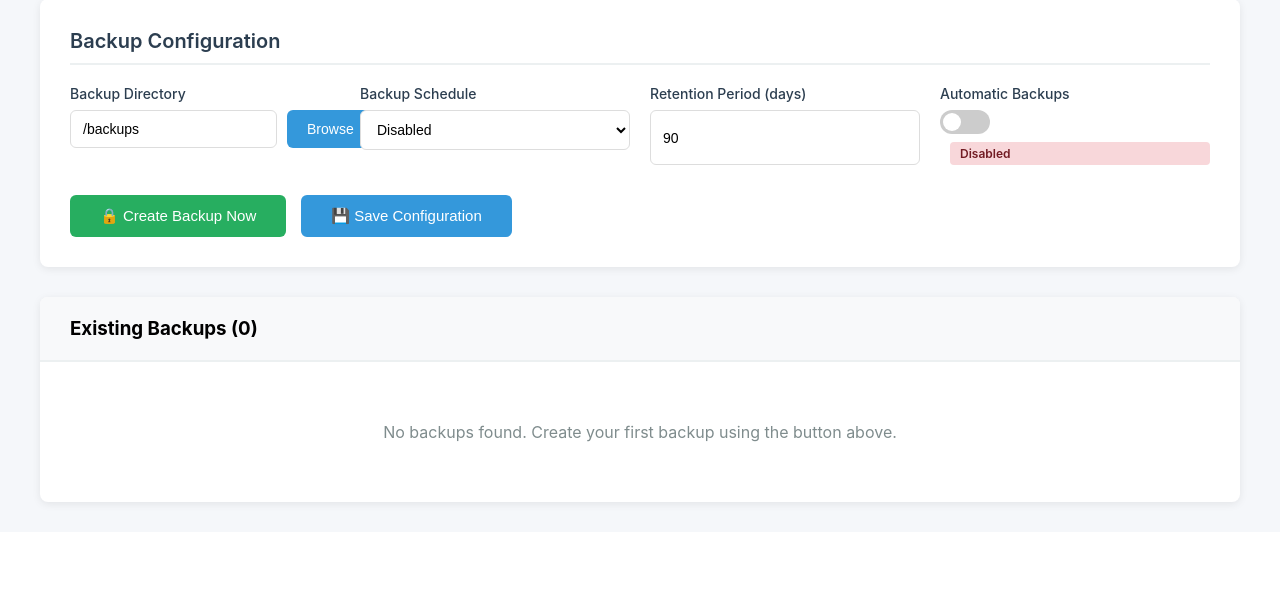
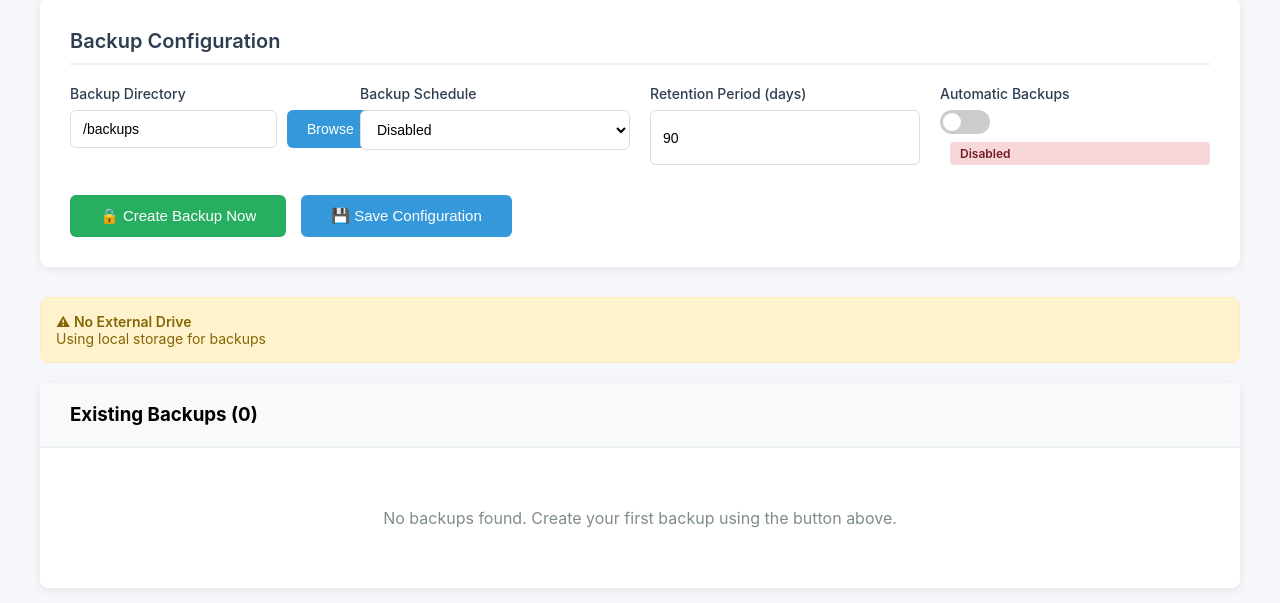
Before and after one commit to DinoHorvat96/Raman-Medical-Research, a Flask app: page /settings/backup in a window 1280 px wide. Shown: the part 333-936 px from the top of the page. Before the commit the page ends 841 px from the top, so only its background shows below. Run offline with Flask 3, Linux system fonts and the light colour scheme; the visitor is signed in with stand-in values (Sample User, id 1); some libraries are stand-ins or nearby versions.

Commit message:
Added external drives support for backups

```diff
--- a/app.py
+++ b/app.py
@@ -2955,14 +2955,32 @@ def settings_backup():
 @app.route('/api/browse-directory', methods=['POST'])
 @admin_required
 def browse_directory():
-    """Browse server directory structure"""
+    """Browse server directory structure with extended support for external drives"""
     current_path = request.json.get('path', '/')
-
-    # Security: Restrict to certain directories
-    allowed_roots = ['/backups', '/mnt', '/home', '/var/backups', '/tmp']
 
     # Normalize path
     current_path = os.path.normpath(current_path)
+
+    # Extended allowed roots for Raspberry Pi and external drives
+    allowed_roots = [
+        '/backups',  # Default backup location
+        '/mnt',  # Standard mount point for external drives
+        '/media',  # Alternative mount point (Raspberry Pi often uses this)
+        '/external_backup',  # Docker mapped external drive
+        '/home',  # User home directories
+        '/var/backups',  # System backup location
+        '/tmp'  # Temporary directory
+    ]
+
+    # Dynamically add specific mount points if they exist (for Raspberry Pi)
+    if os.path.exists('/mnt/medical_backups'):
+        allowed_roots.append('/mnt/medical_backups')
+
+    # For Unraid - add common paths
+    if os.path.exists('/mnt/user'):
+        allowed_roots.append('/mnt/user')
+    if os.path.exists('/mnt/disks'):
+        allowed_roots.append('/mnt/disks')
 
     # Check if path is within allowed roots
     path_allowed = False
@@ -2987,7 +3005,7 @@ def browse_directory():
 
         # List directory contents
         if current_path == '/':
-            # Show only allowed root directories
+            # Show only allowed root directories that exist
             for root in allowed_roots:
                 if os.path.exists(root):
                     entries.append({
@@ -2997,22 +3015,48 @@ def browse_directory():
                     })
         else:
             # List actual directory contents
-            for entry in sorted(os.listdir(current_path)):
-                entry_path = os.path.join(current_path, entry)
-
-                # Skip hidden files/directories
-                if entry.startswith('.'):
-                    continue
-
-                try:
-                    if os.path.isdir(entry_path):
-                        entries.append({
-                            'name': entry,
-                            'path': entry_path,
-                            'type': 'directory'
-                        })
-                except PermissionError:
-                    continue
+            try:
+                for entry in sorted(os.listdir(current_path)):
+                    entry_path = os.path.join(current_path, entry)
+
+                    # Skip hidden files/directories
+                    if entry.startswith('.'):
+                        continue
+
+                    try:
+                        if os.path.isdir(entry_path):
+                            # Check if it's a mount point (useful for external drives)
+                            is_mount = os.path.ismount(entry_path)
+
+                            # Get directory size if it's a mount point
+                            mount_info = ""
+                            if is_mount:
+                                try:
+                                    statvfs = os.statvfs(entry_path)
+                                    free_space = statvfs.f_frsize * statvfs.f_bavail
+                                    total_space = statvfs.f_frsize * statvfs.f_blocks
+                                    free_gb = free_space / (1024 ** 3)
+                                    total_gb = total_space / (1024 ** 3)
+                                    mount_info = f" ({free_gb:.1f}GB free / {total_gb:.1f}GB total)"
+                                except:
+                                    mount_info = " (mount point)"
+
+                            entries.append({
+                                'name': entry + mount_info,
+                                'path': entry_path,
+                                'type': 'directory',
+                                'is_mount': is_mount
+                            })
+                    except PermissionError:
+                        # Skip directories we don't have permission to access
+                        continue
+            except PermissionError:
+                # If we can't list the directory at all
+                return jsonify({
+                    'error': 'Permission denied for this directory',
+                    'current_path': current_path,
+                    'entries': []
+                }), 403
 
         return jsonify({
             'current_path': current_path,
@@ -3021,6 +3065,106 @@ def browse_directory():
 
     except Exception as e:
         return jsonify({'error': str(e)}), 500
+
+
+def check_backup_location(backup_dir):
+    """Check if backup location is available and writable"""
+    try:
+        # Check if directory exists
+        if not os.path.exists(backup_dir):
+            os.makedirs(backup_dir, exist_ok=True)
+
+        # Check if it's writable
+        test_file = os.path.join(backup_dir, '.write_test')
+        with open(test_file, 'w') as f:
+            f.write('test')
+        os.remove(test_file)
+
+        # Check if it's an external drive (optional)
+        mount_point = os.path.ismount(backup_dir) or os.path.ismount(os.path.dirname(backup_dir))
+
+        # Check available space
+        statvfs = os.statvfs(backup_dir)
+        free_space = statvfs.f_frsize * statvfs.f_bavail
+        free_space_gb = free_space / (1024 ** 3)
+
+        return {
+            'available': True,
+            'writable': True,
+            'is_external': mount_point,
+            'free_space_gb': round(free_space_gb, 2)
+        }
+    except Exception as e:
+        return {
+            'available': False,
+            'error': str(e)
+        }
+
+
+@app.route('/api/backup-drive-status')
+@admin_required
+def backup_drive_status():
+    """Check the status of the backup location (especially for external drives)"""
+    config = load_backup_config()
+    backup_dir = config.get('backup_dir', '/backups')
+
+    try:
+        # Check if directory exists
+        if not os.path.exists(backup_dir):
+            return jsonify({
+                'available': False,
+                'error': 'Backup directory does not exist'
+            })
+
+        # Check if it's writable
+        writable = False
+        try:
+            test_file = os.path.join(backup_dir, '.write_test')
+            with open(test_file, 'w') as f:
+                f.write('test')
+            os.remove(test_file)
+            writable = True
+        except:
+            writable = False
+
+        # Check if it's a mount point (indicates external drive)
+        is_external = os.path.ismount(backup_dir) or os.path.ismount(os.path.dirname(backup_dir))
+
+        # Get mount point path
+        mount_point = backup_dir
+        if not os.path.ismount(backup_dir):
+            # Find the actual mount point
+            path = backup_dir
+            while path != '/':
+                if os.path.ismount(path):
+                    mount_point = path
+                    break
+                path = os.path.dirname(path)
+
+        # Check available space
+        statvfs = os.statvfs(backup_dir)
+        free_space = statvfs.f_frsize * statvfs.f_bavail
+        total_space = statvfs.f_frsize * statvfs.f_blocks
+        free_space_gb = free_space / (1024 ** 3)
+        total_space_gb = total_space / (1024 ** 3)
+        used_percent = ((total_space - free_space) / total_space) * 100 if total_space > 0 else 0
+
+        return jsonify({
+            'available': True,
+            'writable': writable,
+            'is_external': is_external,
+            'mount_point': mount_point,
+            'backup_dir': backup_dir,
+            'free_space_gb': round(free_space_gb, 2),
+            'total_space_gb': round(total_space_gb, 2),
+            'used_percent': round(used_percent, 1)
+        })
+
+    except Exception as e:
+        return jsonify({
+            'available': False,
+            'error': str(e)
+        })
 
 
 @app.route('/api/create-backup', methods=['POST'])
@@ -3032,6 +3176,19 @@ def create_backup():
 
     # Create backup directory if it doesn't exist
     os.makedirs(backup_dir, exist_ok=True)
+
+    # Check if backup location is available
+    location_status = check_backup_location(backup_dir)
+    if not location_status['available']:
+        return jsonify({
+            'error': f"Backup location unavailable: {location_status.get('error', 'Unknown error')}"
+        }), 500
+
+    # Warn if low space (less than 1GB)
+    if location_status.get('free_space_gb', 0) < 1:
+        return jsonify({
+            'error': f"Insufficient space: only {location_status['free_space_gb']}GB available"
+        }), 500
 
     # Generate backup filename
     timestamp = datetime.now().strftime('%Y%m%d_%H%M%S')
--- a/templates/settings_backup.html
+++ b/templates/settings_backup.html
@@ -379,6 +379,29 @@
     input:checked + .slider:before {
         transform: translateX(26px);
     }
+
+    .alert {
+    padding: 15px;
+    margin-bottom: 20px;
+    border: 1px solid transparent;
+    border-radius: 8px;
+    }
+
+    .alert-success {
+        background-color: #d4edda;
+        border-color: #c3e6cb;
+        color: #155724;
+    }
+
+    .alert-warning {
+        background-color: #fff3cd;
+        border-color: #ffeeba;
+        color: #856404;
+    }
+
+    .alert strong {
+        font-weight: 600;
+    }
 </style>
 
 <div class="backup-container">
@@ -443,6 +466,11 @@
             <button onclick="createBackup()" class="btn-backup">🔒 Create Backup Now</button>
             <button onclick="saveConfiguration()" class="btn-save">💾 Save Configuration</button>
         </div>
+    </div>
+
+    <!-- Drive Status Section (for external drives) -->
+    <div id="driveStatus" style="margin-top: 30px;">
+        <!-- This will be populated by JavaScript -->
     </div>
 
     <!-- Existing Backups Section -->
@@ -694,6 +722,35 @@ window.onclick = function(event) {
         event.target.classList.remove('active');
     }
 }
+
+    async function checkBackupDrive() {
+    try {
+        const response = await fetch('/api/backup-drive-status');
+        const data = await response.json();
+
+        if (data.available) {
+            document.getElementById('driveStatus').innerHTML = `
+                <div class="alert alert-success">
+                    <strong>✓ External Drive Connected</strong><br>
+                    Free Space: ${data.free_space_gb} GB<br>
+                    Mount Point: ${data.mount_point}
+                </div>
+            `;
+        } else {
+            document.getElementById('driveStatus').innerHTML = `
+                <div class="alert alert-warning">
+                    <strong>⚠ No External Drive</strong><br>
+                    Using local storage for backups
+                </div>
+            `;
+        }
+    } catch (error) {
+        console.error('Error checking drive status:', error);
+    }
+}
+
+// Call on page load
+window.addEventListener('load', checkBackupDrive);
 </script>
 
 {% endblock %}
```
